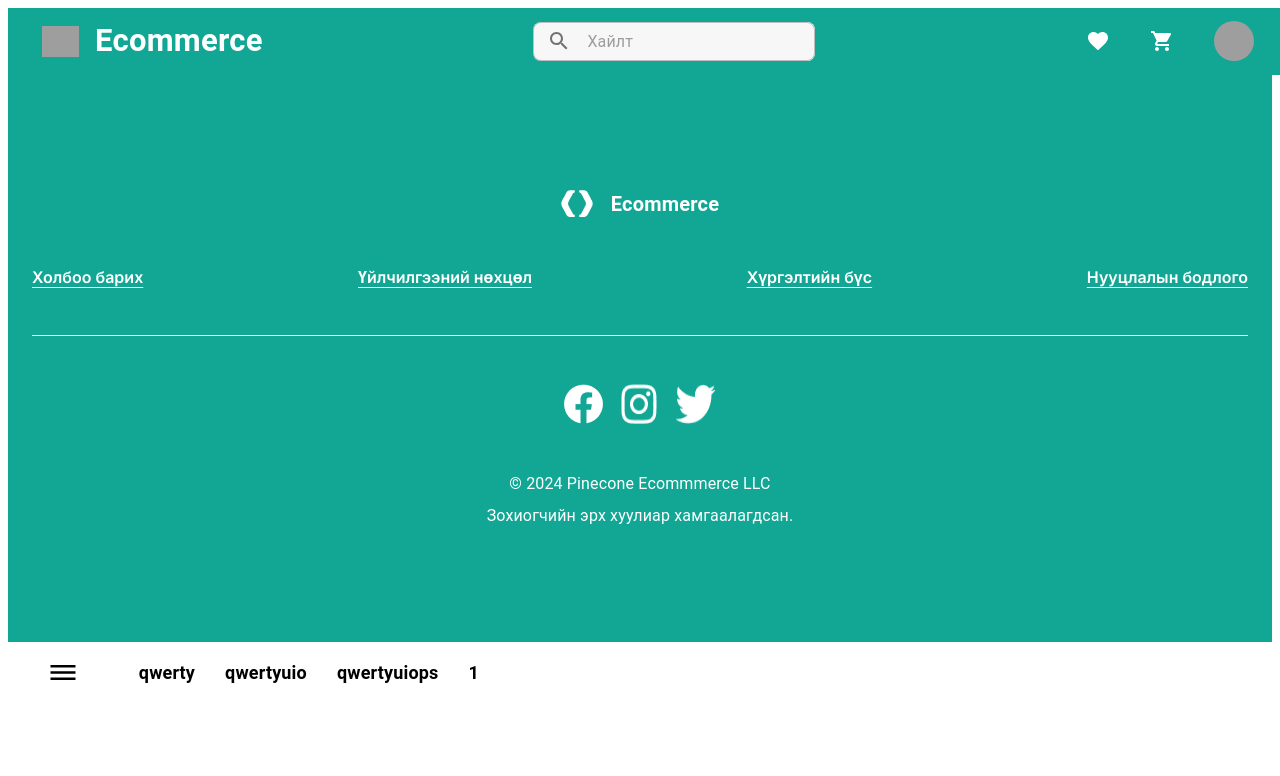
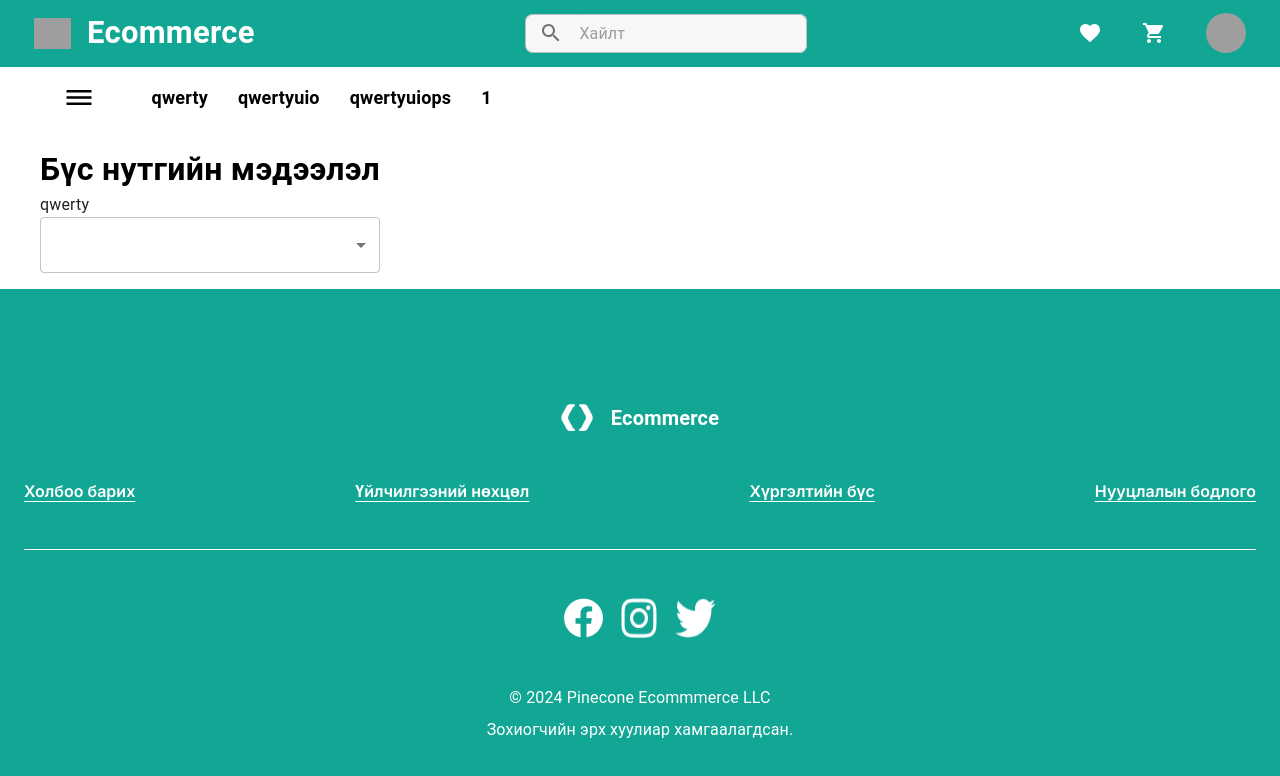
Before and after one commit to Zorurunn/EcommerceZoloo, a Next.js app in the folder frontend/: page / in a window 1280 px wide. Shown: the top 776 px of the page. Built offline with nearby package versions, Linux system fonts and the light colour scheme; grey boxes are pictures that could not be loaded.

Commit message:
custominput

```diff
--- a/frontend/src/app/globals.css
+++ b/frontend/src/app/globals.css
@@ -1,4 +1,10 @@
+* {
+  box-sizing: border-box;
+  margin: 0;
+  padding: 0;
+}
+
 a {
-    text-decoration: none;
-    color: inherit;
+  text-decoration: none;
+  color: inherit;
 }
--- a/frontend/src/app/layout.tsx
+++ b/frontend/src/app/layout.tsx
@@ -2,6 +2,7 @@ import type { Metadata } from "next";
 import { Inter } from "next/font/google";
 import "./globals.css";
 import Navbar from "@/components/header/Navbar";
+import { Footer } from "@/components";
 
 const inter = Inter({ subsets: ["latin"] });
 
@@ -17,10 +18,7 @@ export default function RootLayout({
 }>) {
   return (
     <html lang="en">
-      <body className={inter.className}>
-        <Navbar />
-        {children}
-      </body>
+      <body className={inter.className}>{children}</body>
     </html>
   );
 }
--- a/frontend/src/app/page.tsx
+++ b/frontend/src/app/page.tsx
@@ -1,11 +1,19 @@
 import { Footer } from "@/components/Footer";
 import { CategoryBar } from "@/components/header/Category-Bar";
+import Navbar from "@/components/header/Navbar";
+import { Stack } from "@mui/material";
+import { Container } from "@mui/material";
+import { CardFormStep2 } from "./signup/_components/CardFormStep2";
 
 export default function Home() {
   return (
-    <div>
+    <Stack>
+      <Navbar />
+      <Container maxWidth="xl">
+        <CategoryBar />
+        <CardFormStep2 />
+      </Container>
       <Footer />
-      <CategoryBar />
-    </div>
+    </Stack>
   );
 }
--- /dev/null
+++ b/frontend/src/app/signup/_components/CardFormStep2.tsx
@@ -0,0 +1,15 @@
+import { Stack, Typography } from "@mui/material";
+import { CustomInput } from "./CustomInput";
+
+export const CardFormStep2 = () => {
+  return (
+    <Stack maxWidth={"452px"} width={"100%"} direction={"row"} p={2}>
+      <Stack>
+        <Typography fontSize={32} fontWeight={700}>
+          Бүс нутгийн мэдээлэл
+        </Typography>
+        <CustomInput label="qwerty" type="text" placeHolder="q" select={true} />
+      </Stack>
+    </Stack>
+  );
+};
--- a/frontend/src/app/signup/_components/CustomInput.tsx
+++ b/frontend/src/app/signup/_components/CustomInput.tsx
@@ -1,4 +1,10 @@
 "use client";
+import {
+  Search,
+  VisibilityOff,
+  Visibility,
+  LocationOn,
+} from "@mui/icons-material";
 import {
   IconButton,
   InputAdornment,
@@ -7,37 +13,122 @@ import {
   TextFieldProps,
   Typography,
 } from "@mui/material";
-import { useState } from "react";
+import {
+  ChangeEventHandler,
+  FocusEventHandler,
+  HTMLInputTypeAttribute,
+  useState,
+} from "react";
+type CustomInputProps = {
+  onBlur?:
+    | FocusEventHandler<HTMLInputElement | HTMLTextAreaElement>
+    | undefined;
+  error?: boolean | undefined;
+  value?: string | number;
+  name?: string;
+  label?: string;
+  placeHolder?: string;
+  type: HTMLInputTypeAttribute;
+  handleChange?:
+    | ChangeEventHandler<HTMLInputElement | HTMLTextAreaElement>
+    | undefined;
+  adornment?: "end" | "start";
+  size?: "small" | "medium";
 
-const CustomInput = (props: TextFieldProps) => {
-  const { label, type = "text", ...rest } = props;
+  borderColor?: string;
+  id?: string;
+  isError?: string;
+  isTouched?: boolean;
+  helperText?: string;
+  select?: boolean;
+  iconType?: "location" | "search";
+  multiLine?: boolean;
+} & TextFieldProps;
+
+export const CustomInput = (props: CustomInputProps) => {
+  const {
+    onBlur,
+    error,
+    name,
+    value,
+    label,
+    handleChange,
+    type = "text",
+    placeHolder,
+    adornment,
+    size,
+
+    borderColor,
+    id,
+    isError,
+    isTouched,
+    helperText,
+    children,
+    select = false,
+    iconType = "search",
+    multiLine = false,
+  } = props;
+
   const [showPassword, setShowPassword] = useState(false);
   const handleShowPassword = () => {
     setShowPassword((prev) => !prev);
   };
+  const handleSearch = () => {
+    setShowPassword((prev) => !prev);
+  };
+
   return (
-    <Stack gap={0.5}>
-      <Typography fontSize={14}>{label}</Typography>
+    <Stack>
+      <Typography color={"text.primary"}>{label}</Typography>
       <TextField
-        {...rest}
+        name={name}
+        id={id}
+        value={value}
+        onChange={handleChange}
+        placeholder={placeHolder}
+        onBlur={onBlur}
+        error={error}
+        helperText={isError && isTouched && helperText}
         type={type === "password" && showPassword ? "text" : type}
+        select={select}
+        multiline={multiLine}
+        rows={multiLine ? 4 : 0}
         sx={{
-          bgcolor: "#ECEDF0",
-          width: "360px",
+          "& fieldset": {
+            borderColor: borderColor,
+          },
+          width: "100%",
+          backgroundColor: "transparent",
         }}
         inputProps={{
           style: {
-            padding: "14px 16px",
+            padding: size === "small" ? "3px 8px" : "14px 16px",
           },
         }}
         InputProps={{
-          endAdornment: type === "password" && (
-            <InputAdornment position="end"></InputAdornment>
+          sx: {
+            borderColor: "red",
+          },
+          endAdornment: adornment === "end" && (
+            <InputAdornment position="end">
+              <IconButton onClick={handleShowPassword}>
+                {showPassword ? <VisibilityOff /> : <Visibility />}
+              </IconButton>
+            </InputAdornment>
+          ),
+          startAdornment: adornment === "start" && (
+            <InputAdornment position="start">
+              {
+                <IconButton onClick={handleSearch}>
+                  {iconType === "search" ? <Search /> : <LocationOn />}
+                </IconButton>
+              }
+            </InputAdornment>
           ),
         }}
-      />
+      >
+        {children}
+      </TextField>
     </Stack>
   );
 };
-
-export default CustomInput;
```
